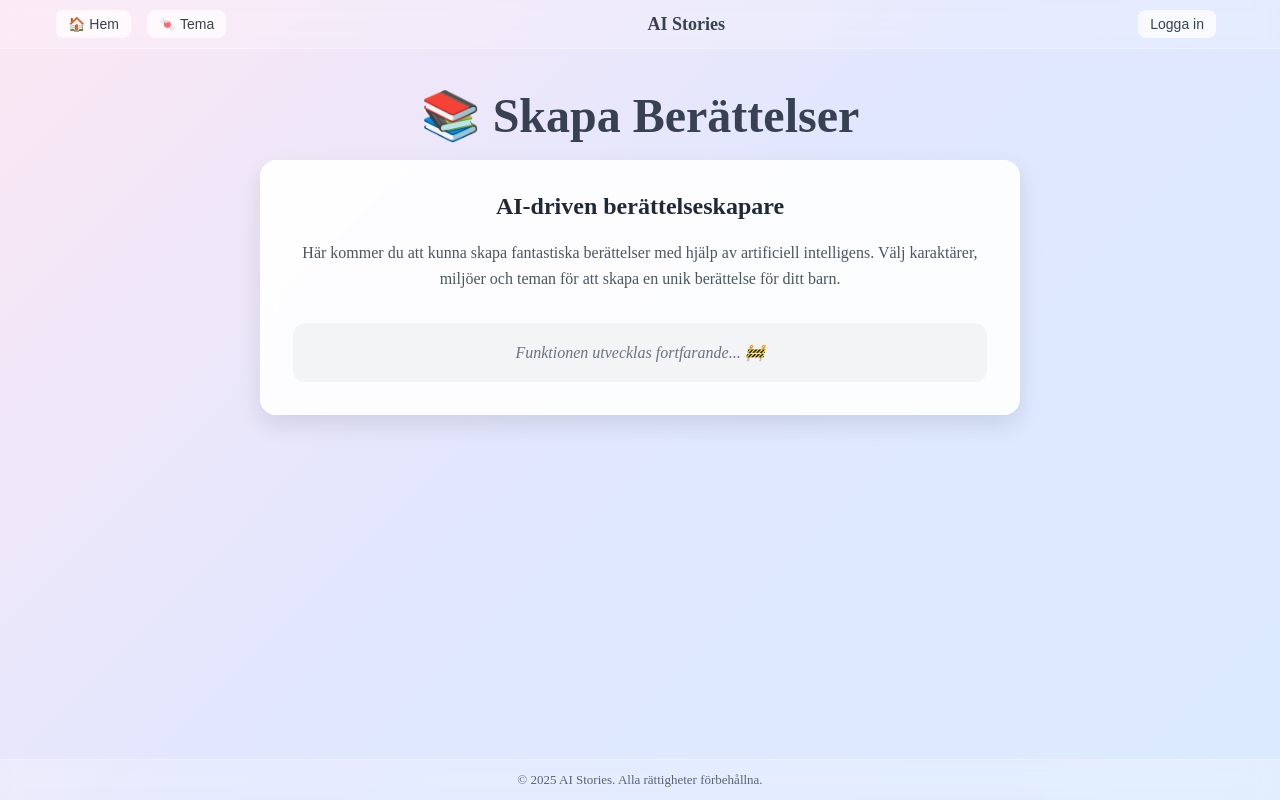
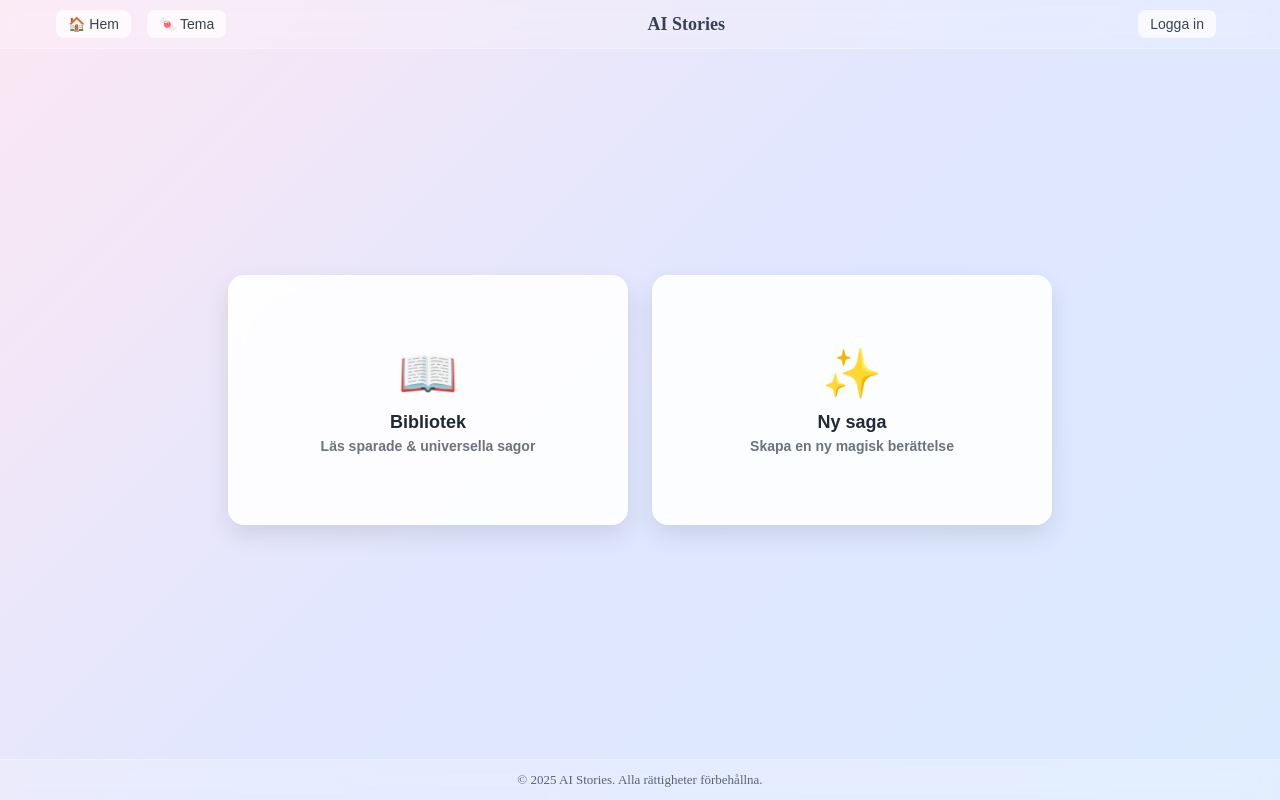
Before and after one commit to Eyewhiplash/AI_SUPERPOWERED_KIDS_STORIES, a React (Vite) app in the folder frontend/: page /create-story in a window 1280 px wide. Built offline with nearby package versions, Linux system fonts and the light colour scheme.

Commit message:
Fix navigation in CreateStoryPage - separate views for saved and universal stories

```diff
--- a/frontend/src/pages/CreateStoryPage.jsx
+++ b/frontend/src/pages/CreateStoryPage.jsx
@@ -1,4 +1,4 @@
-import React from 'react'
+import React, { useState } from 'react'
 import { useNavigate } from 'react-router-dom'
 
 const themes = {
@@ -27,63 +27,262 @@ const themes = {
 const CreateStoryPage = ({ selectedTheme = 'candy' }) => {
   const navigate = useNavigate()
   const currentTheme = themes[selectedTheme] || themes.candy
+  const [currentView, setCurrentView] = useState('main') // 'main', 'bibliotek', 'ny-saga', 'sparade-sagor', 'universella-sagor'
 
   const mainStyle = {
+    minHeight: '100vh',
     background: currentTheme.background,
-    minHeight: '100vh',
-    paddingTop: '48px',
-    paddingBottom: '60px',
-    margin: 0,
-    width: '100vw',
-    transition: 'all 0.5s ease'
+    padding: '40px 20px',
+    fontFamily: 'Comic Sans MS, cursive',
+    display: 'flex',
+    alignItems: 'center',
+    justifyContent: 'center'
   }
 
   const containerStyle = {
-    width: '100%',
-    maxWidth: '800px',
+    maxWidth: '1200px',
     margin: '0 auto',
-    padding: '40px 20px',
-    textAlign: 'center'
+    textAlign: 'center',
+    width: '100%'
   }
 
-  const titleStyle = {
-    fontSize: '48px',
-    color: currentTheme.textColor,
-    marginBottom: '16px',
-    fontWeight: '700',
-    textShadow: selectedTheme === 'space' || selectedTheme === 'ocean' ? '2px 2px 4px rgba(0,0,0,0.3)' : 'none'
+  const buttonStyle = {
+    backgroundColor: 'rgba(255, 255, 255, 0.9)',
+    border: 'none',
+    borderRadius: '16px',
+    padding: '60px 60px',
+    fontSize: '18px',
+    fontWeight: '600',
+    color: '#1f2937',
+    cursor: 'pointer',
+    margin: '0',
+    boxShadow: '0 10px 25px rgba(0,0,0,0.1)',
+    transition: 'all 0.3s ease',
+    width: '400px',
+    height: '250px',
+    display: 'flex',
+    flexDirection: 'column',
+    alignItems: 'center',
+    justifyContent: 'center',
+    textAlign: 'center',
+
+    backdropFilter: 'blur(10px)',
+    border: '1px solid rgba(255, 255, 255, 0.2)'
   }
 
 
 
-  const contentStyle = {
-    backgroundColor: 'rgba(255, 255, 255, 0.9)',
-    borderRadius: '16px',
-    padding: '32px',
-    boxShadow: '0 10px 25px rgba(0,0,0,0.1)',
-    backdropFilter: 'blur(10px)',
-    border: '1px solid rgba(255, 255, 255, 0.2)'
-  }
+  const renderMainView = () => (
+    <>
+      <div style={{
+        display: 'flex',
+        flexDirection: 'row',
+        alignItems: 'center',
+        justifyContent: 'center',
+        gap: '24px',
+        flexWrap: 'nowrap',
+        maxWidth: '1000px',
+        margin: '0 auto'
+      }}>
+        <button
+          style={buttonStyle}
+          onClick={() => setCurrentView('bibliotek')}
+          onMouseEnter={(e) => {
+            e.target.style.transform = 'translateY(-5px)'
+            e.target.style.boxShadow = '0 15px 30px rgba(0,0,0,0.2)'
+          }}
+          onMouseLeave={(e) => {
+            e.target.style.transform = 'translateY(0)'
+            e.target.style.boxShadow = '0 8px 16px rgba(0,0,0,0.1)'
+          }}
+        >
+          <div style={{ fontSize: '48px', marginBottom: '10px' }}>📖</div>
+          <div>Bibliotek</div>
+          <div style={{ fontSize: '14px', color: '#6b7280', marginTop: '5px' }}>
+            Läs sparade & universella sagor
+          </div>
+        </button>
+
+        <button
+          style={buttonStyle}
+          onClick={() => setCurrentView('ny-saga')}
+          onMouseEnter={(e) => {
+            e.target.style.transform = 'translateY(-5px)'
+            e.target.style.boxShadow = '0 15px 30px rgba(0,0,0,0.2)'
+          }}
+          onMouseLeave={(e) => {
+            e.target.style.transform = 'translateY(0)'
+            e.target.style.boxShadow = '0 8px 16px rgba(0,0,0,0.1)'
+          }}
+        >
+          <div style={{ fontSize: '48px', marginBottom: '10px' }}>✨</div>
+          <div>Ny saga</div>
+          <div style={{ fontSize: '14px', color: '#6b7280', marginTop: '5px' }}>
+            Skapa en ny magisk berättelse
+          </div>
+        </button>
+      </div>
+    </>
+  )
+
+  const renderBibliotekView = () => (
+    <>
+      <div style={{
+        display: 'flex',
+        flexDirection: 'row',
+        alignItems: 'center',
+        justifyContent: 'center',
+        gap: '24px',
+        flexWrap: 'nowrap',
+        maxWidth: '1000px',
+        margin: '0 auto'
+      }}>
+        <button
+          style={buttonStyle}
+          onClick={() => setCurrentView('sparade-sagor')}
+          onMouseEnter={(e) => {
+            e.target.style.transform = 'translateY(-5px)'
+            e.target.style.boxShadow = '0 15px 30px rgba(0,0,0,0.2)'
+          }}
+          onMouseLeave={(e) => {
+            e.target.style.transform = 'translateY(0)'
+            e.target.style.boxShadow = '0 8px 16px rgba(0,0,0,0.1)'
+          }}
+        >
+          <div style={{ fontSize: '48px', marginBottom: '10px' }}>💾</div>
+          <div>Sparade sagor</div>
+          <div style={{ fontSize: '14px', color: '#6b7280', marginTop: '5px' }}>
+            Dina egna skapade berättelser
+          </div>
+        </button>
+
+        <button
+          style={buttonStyle}
+          onClick={() => setCurrentView('universella-sagor')}
+          onMouseEnter={(e) => {
+            e.target.style.transform = 'translateY(-5px)'
+            e.target.style.boxShadow = '0 15px 30px rgba(0,0,0,0.2)'
+          }}
+          onMouseLeave={(e) => {
+            e.target.style.transform = 'translateY(0)'
+            e.target.style.boxShadow = '0 8px 16px rgba(0,0,0,0.1)'
+          }}
+        >
+          <div style={{ fontSize: '48px', marginBottom: '10px' }}>🌟</div>
+          <div>Universella sagor</div>
+          <div style={{ fontSize: '14px', color: '#6b7280', marginTop: '5px' }}>
+            Klassiska sagor för alla barn
+          </div>
+        </button>
+      </div>
+    </>
+  )
+
+  const renderNySagaView = () => (
+    <>
+      <div style={{
+        display: 'flex',
+        flexDirection: 'column',
+        alignItems: 'center',
+        justifyContent: 'center',
+        gap: '24px'
+      }}>
+        <div style={{
+          backgroundColor: 'rgba(255, 255, 255, 0.9)',
+          borderRadius: '20px',
+          padding: '40px',
+          boxShadow: '0 8px 16px rgba(0,0,0,0.1)',
+          textAlign: 'center',
+          maxWidth: '400px'
+        }}>
+          <div style={{ fontSize: '64px', marginBottom: '20px' }}>🚧</div>
+          <p style={{ fontSize: '18px', color: '#1f2937', marginBottom: '15px', fontWeight: '600' }}>
+            Magisk sagoskapare
+          </p>
+          <p style={{ fontSize: '16px', color: '#6b7280', lineHeight: '1.5' }}>
+            Snart kan du skapa fantastiska sagor med AI-hjälp! Funktionen utvecklas just nu.
+          </p>
+        </div>
+      </div>
+    </>
+  )
+
+  const renderSparadeSagorView = () => (
+    <>
+      <div style={{
+        display: 'flex',
+        flexDirection: 'column',
+        alignItems: 'center',
+        justifyContent: 'center',
+        gap: '24px'
+      }}>
+        <div style={{
+          backgroundColor: 'rgba(255, 255, 255, 0.9)',
+          borderRadius: '20px',
+          padding: '40px',
+          boxShadow: '0 8px 16px rgba(0,0,0,0.1)',
+          textAlign: 'center',
+          width: '400px',
+          height: '250px',
+          display: 'flex',
+          flexDirection: 'column',
+          alignItems: 'center',
+          justifyContent: 'center'
+        }}>
+          <div style={{ fontSize: '64px', marginBottom: '20px' }}>💾</div>
+          <p style={{ fontSize: '18px', color: '#1f2937', marginBottom: '15px', fontWeight: '600' }}>
+            Sparade sagor
+          </p>
+          <p style={{ fontSize: '16px', color: '#6b7280', lineHeight: '1.5' }}>
+            Här kommer dina egna skapade berättelser att visas. Funktionen byggs snart!
+          </p>
+        </div>
+      </div>
+    </>
+  )
+
+  const renderUniversellaSagorView = () => (
+    <>
+      <div style={{
+        display: 'flex',
+        flexDirection: 'column',
+        alignItems: 'center',
+        justifyContent: 'center',
+        gap: '24px'
+      }}>
+        <div style={{
+          backgroundColor: 'rgba(255, 255, 255, 0.9)',
+          borderRadius: '20px',
+          padding: '40px',
+          boxShadow: '0 8px 16px rgba(0,0,0,0.1)',
+          textAlign: 'center',
+          width: '400px',
+          height: '250px',
+          display: 'flex',
+          flexDirection: 'column',
+          alignItems: 'center',
+          justifyContent: 'center'
+        }}>
+          <div style={{ fontSize: '64px', marginBottom: '20px' }}>🌟</div>
+          <p style={{ fontSize: '18px', color: '#1f2937', marginBottom: '15px', fontWeight: '600' }}>
+            Universella sagor
+          </p>
+          <p style={{ fontSize: '16px', color: '#6b7280', lineHeight: '1.5' }}>
+            Klassiska sagor för alla barn kommer snart att finnas här!
+          </p>
+        </div>
+      </div>
+    </>
+  )
 
   return (
     <div style={mainStyle}>
       <div style={containerStyle}>
-
-
-        <h1 style={titleStyle}>📚 Skapa Berättelser</h1>
-
-        <div style={contentStyle}>
-          <h2 style={{ color: '#1f2937', marginBottom: '20px' }}>AI-driven berättelseskapare</h2>
-          <p style={{ color: '#4b5563', fontSize: '16px', lineHeight: '1.6' }}>
-            Här kommer du att kunna skapa fantastiska berättelser med hjälp av artificiell intelligens.
-            Välj karaktärer, miljöer och teman för att skapa en unik berättelse för ditt barn.
-          </p>
-          <div style={{ marginTop: '32px', padding: '20px', backgroundColor: '#f3f4f6', borderRadius: '12px' }}>
-            <p style={{ color: '#6b7280', fontStyle: 'italic' }}>
-              Funktionen utvecklas fortfarande... 🚧
-            </p>
-          </div>
-        </div>
+        {currentView === 'main' && renderMainView()}
+        {currentView === 'bibliotek' && renderBibliotekView()}
+        {currentView === 'ny-saga' && renderNySagaView()}
+        {currentView === 'sparade-sagor' && renderSparadeSagorView()}
+        {currentView === 'universella-sagor' && renderUniversellaSagorView()}
       </div>
     </div>
   )
--- a/frontend/src/pages/HomePage.jsx
+++ b/frontend/src/pages/HomePage.jsx
@@ -119,9 +119,9 @@ const HomePage = ({ selectedTheme = 'candy' }) => {
             }}
           >
             <span style={emojiStyle}>📚</span>
-            <h3 style={cardTitleStyle}>Skapa Berättelser</h3>
+            <h3 style={cardTitleStyle}>Sagor</h3>
             <p style={cardTextStyle}>
-              Använd AI för att skapa unika och personliga berättelser för ditt barn
+              Läs sparade sagor eller skapa nya magiska berättelser för ditt barn
             </p>
           </div>
 
@@ -140,7 +140,7 @@ const HomePage = ({ selectedTheme = 'candy' }) => {
             <span style={emojiStyle}>🧮</span>
             <h3 style={cardTitleStyle}>Miniräknare</h3>
             <p style={cardTextStyle}>
-              Välj karaktärer, miljöer och teman som passar ditt barns intressen
+              Lär dig matematik på ett roligt sätt med färgglad miniräknare
             </p>
           </div>
 
@@ -159,7 +159,7 @@ const HomePage = ({ selectedTheme = 'candy' }) => {
             <span style={emojiStyle}>✏️</span>
             <h3 style={cardTitleStyle}>Ritplatta</h3>
             <p style={cardTextStyle}>
-              Spara och återbesök dina favoritberättelser när som helst
+              Rita och måla med färger, verktyg och magiska stämplar
             </p>
           </div>
         </div>
```
